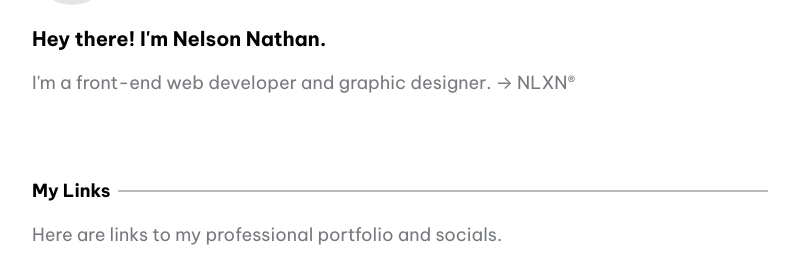
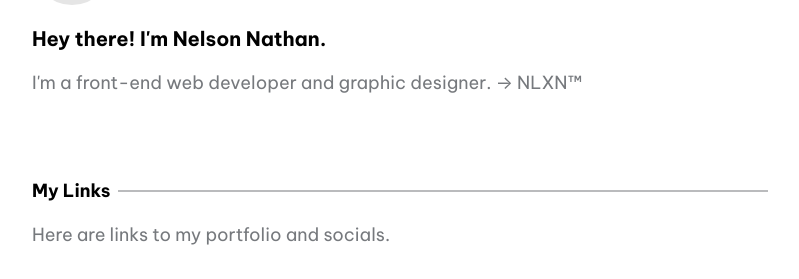
Before and after one commit to nlxn/profilio, a Next.js app: page / in a window 1280 px wide. Shown: the part 155-434 px from the top of the page, without its empty margins (240-1039 px from the left). Built offline with nearby package versions, Linux system fonts and the light colour scheme.

Commit message:
Update config.js

```diff
--- a/data/config.js
+++ b/data/config.js
@@ -1,16 +1,16 @@
 export const meta = {
-  title: 'Nelson Nathan - NLXN®',
+  title: 'Nelson Nathan - NLXN™',
   description: 'Hey, I\'m Nelson. I\'m a front-end web developer and graphic designer.'
 }
 
 export const hero = {
   title: "Hey there! I'm Nelson Nathan.",
-  desc: "I'm a front-end web developer and graphic designer. → NLXN®"
+  desc: "I'm a front-end web developer and graphic designer. → NLXN™"
 };
 
 export const projects = {
   title: 'My Links',
-  desc: "Here are links to my professional portfolio and socials.",
+  desc: "Here are links to my portfolio and socials.",
   projects: [
     {
       title: 'LinkedIn',
```
